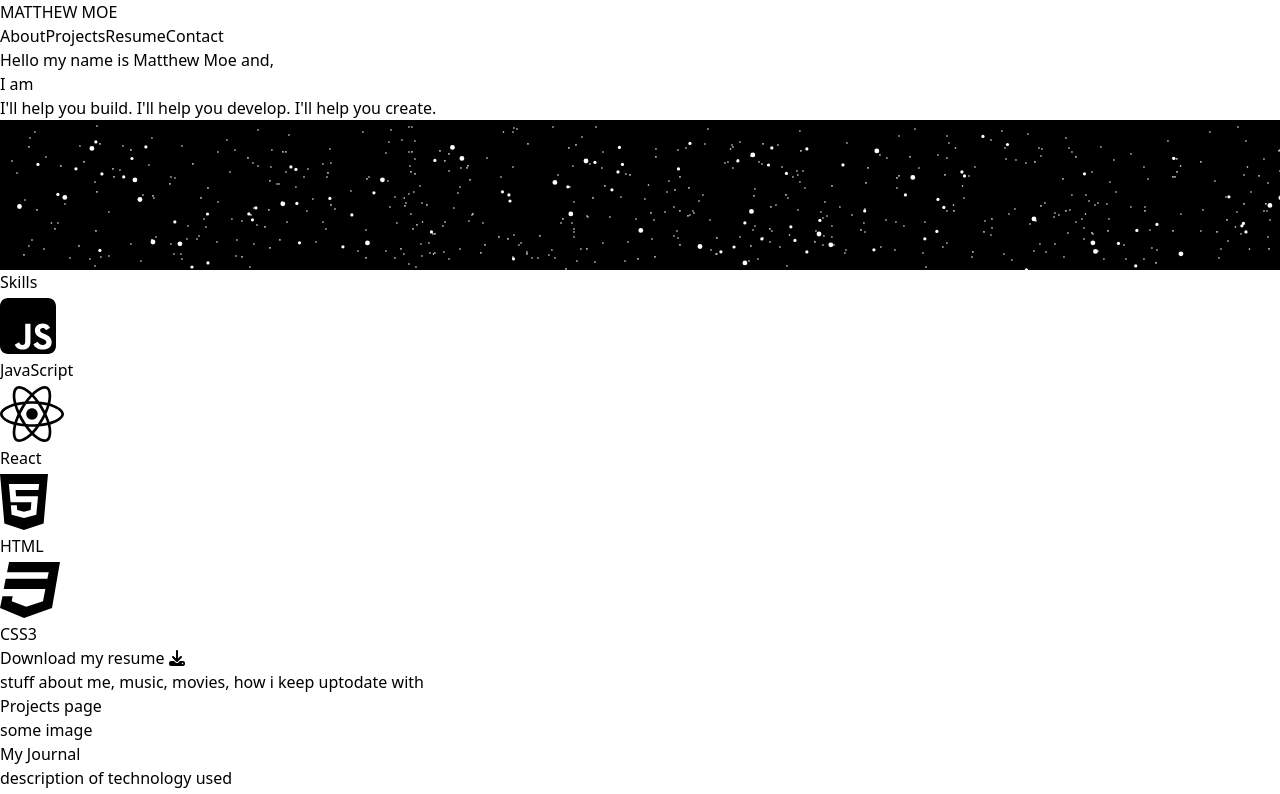
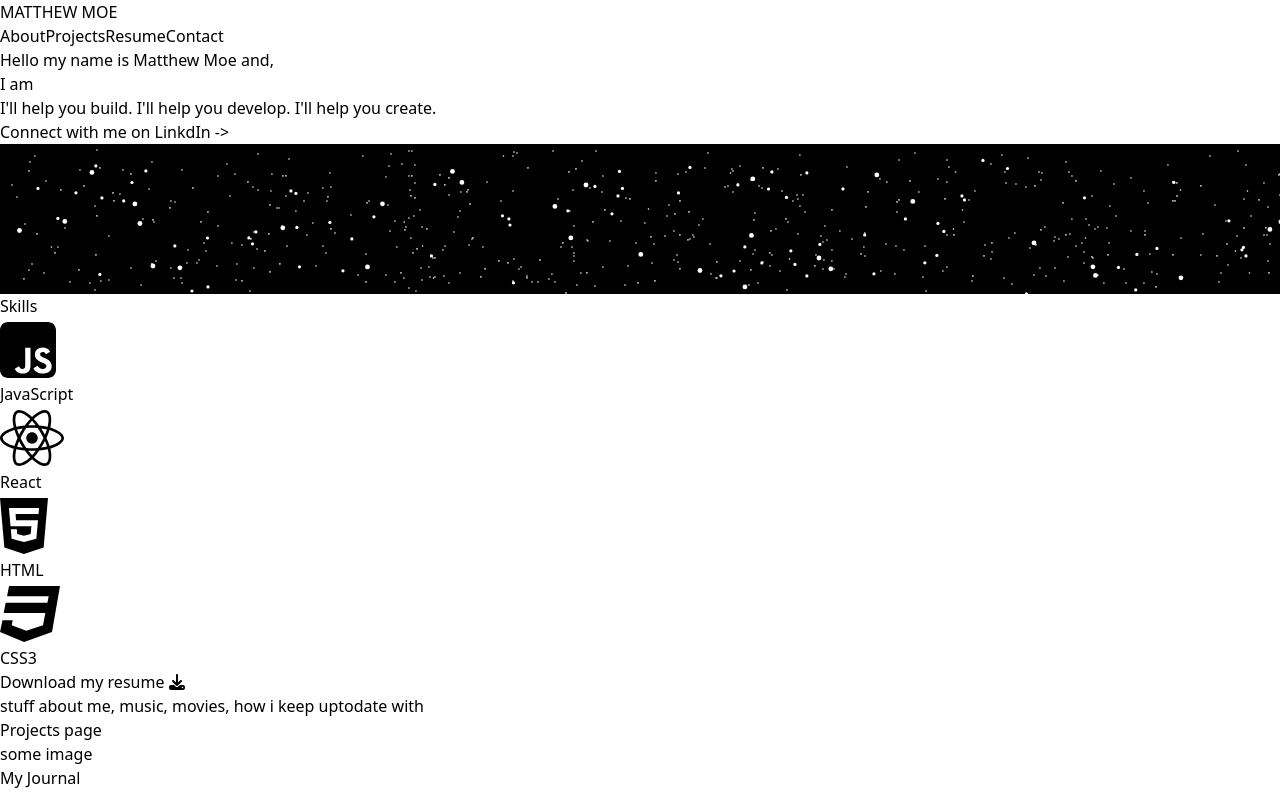
Before and after one commit to mrmoeee/portfolio-tailwind, a Vue app: page / in a window 1280 px wide. Shown: the top 794 px of the page. Built offline with nearby package versions, Linux system fonts and the light colour scheme.

Commit message:
added anchor tag for fun

```diff
--- a/src/components/LandingPage.vue
+++ b/src/components/LandingPage.vue
@@ -123,9 +123,10 @@ onMounted(() => {
           data-words='["a&nbsp;Software&nbsp;Developer.", "a&nbsp;creator.", "driven.", "motivated."]'></p>
       </div>
       <p class="text-base">{{ introMsg }}</p>
+      <a>Connect with me on LinkdIn -> </a>
     </div>
     <div id="canvas-container" class="w-full h-full">
-      <canvas class="rounded" id="canvas"></canvas>
+      <canvas class="rounded shadow-2xl opacity-90" id="canvas"></canvas>
     </div>
   </div>
 </template>
```
